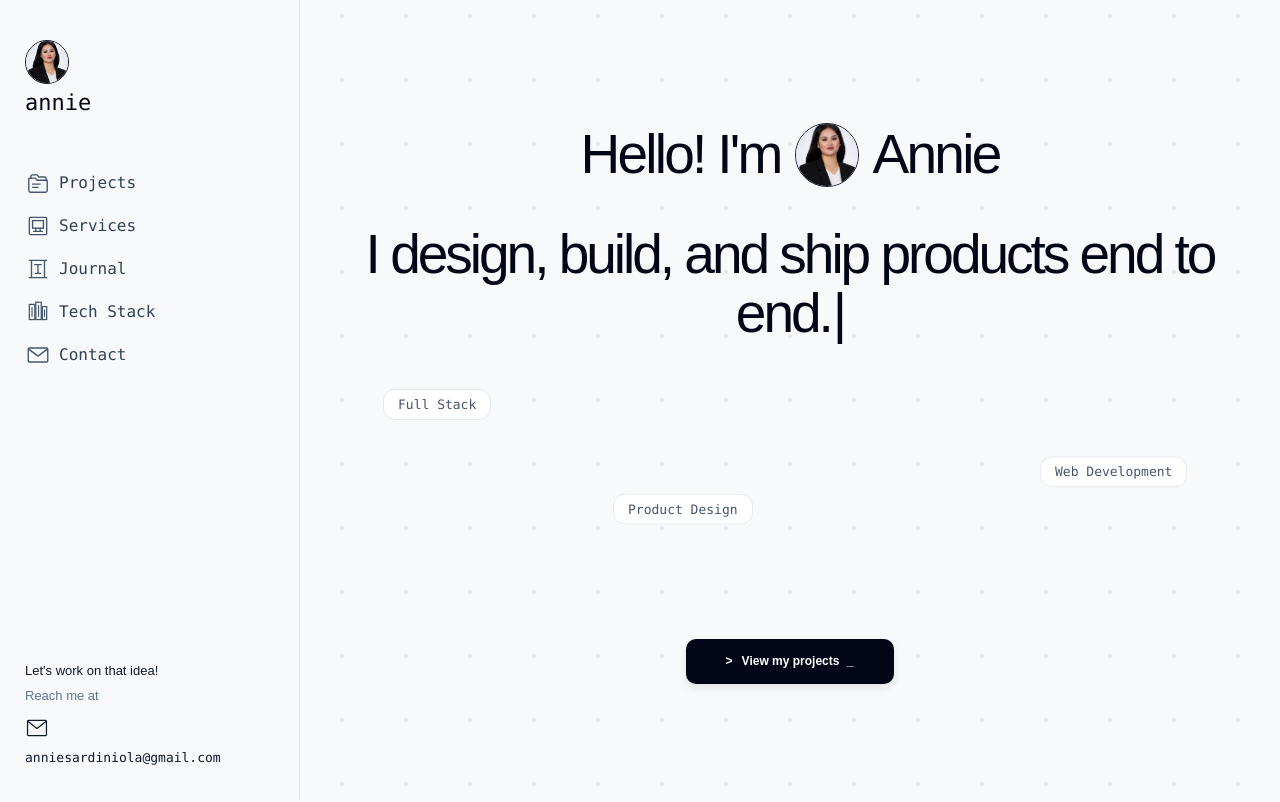
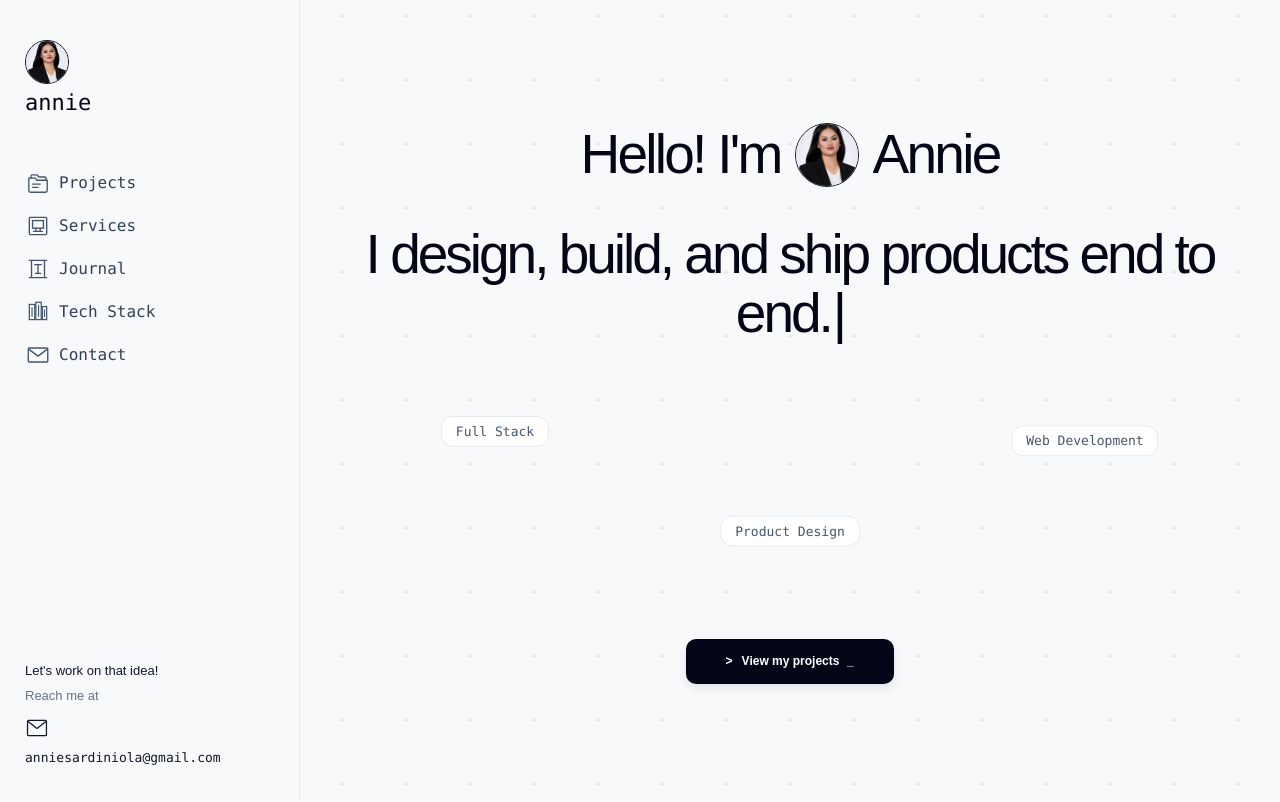
Before and after one commit to anniesrdnl/anniesrdnl_portfolio, a React (Vite) app: page / in a window 1280 px wide. Shown: the top 802 px of the page. Built offline with nearby package versions, Linux system fonts and the light colour scheme.

Commit message:
Spread hero tags evenly

```diff
--- a/src/App.css
+++ b/src/App.css
@@ -273,27 +273,29 @@ button {
   margin: 24px auto 0;
 }
 
+/* Even thirds: each pill is centered on 1/6, 3/6 and 5/6 of the width */
 .hero-floating-skill {
   position: absolute;
   z-index: 2;
+  translate: -50% 0;
   will-change: transform;
 }
 
 .hero-floating-skill-1 {
-  top: 0;
-  left: 4%;
+  top: 12%;
+  left: 16.667%;
   animation: float-skill-one 3.2s ease-in-out infinite;
 }
 
 .hero-floating-skill-2 {
-  top: 26%;
-  right: 5%;
+  top: 12%;
+  left: 83.333%;
   animation: float-skill-two 3.8s ease-in-out infinite;
 }
 
 .hero-floating-skill-3 {
-  top: 48%;
-  left: 30%;
+  top: 58%;
+  left: 50%;
   animation: float-skill-three 3.5s ease-in-out infinite;
 }
 
@@ -1580,6 +1582,7 @@ button {
 
   .hero-floating-skill {
     position: absolute;
+    translate: none;
   }
 
   .hero-floating-skill-1 {
```
